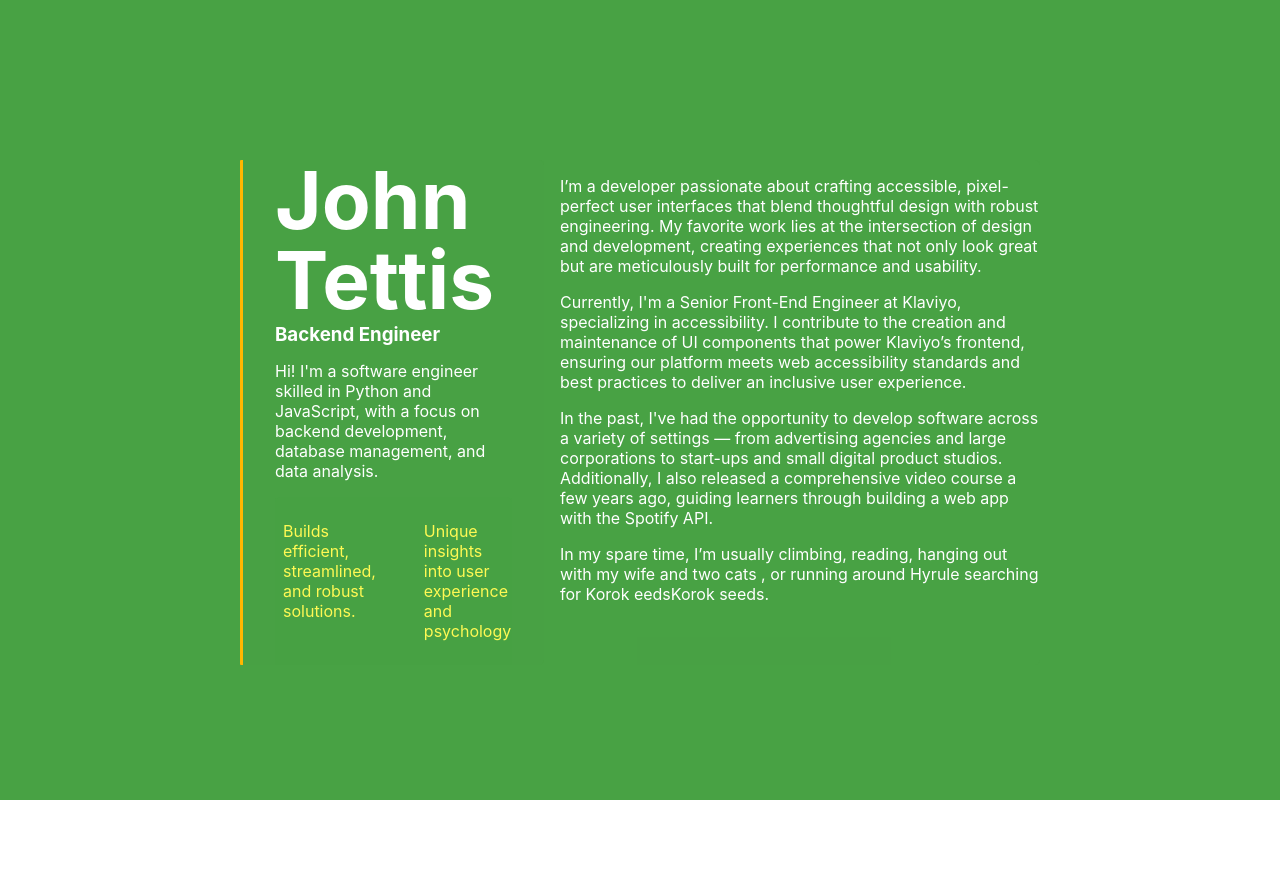
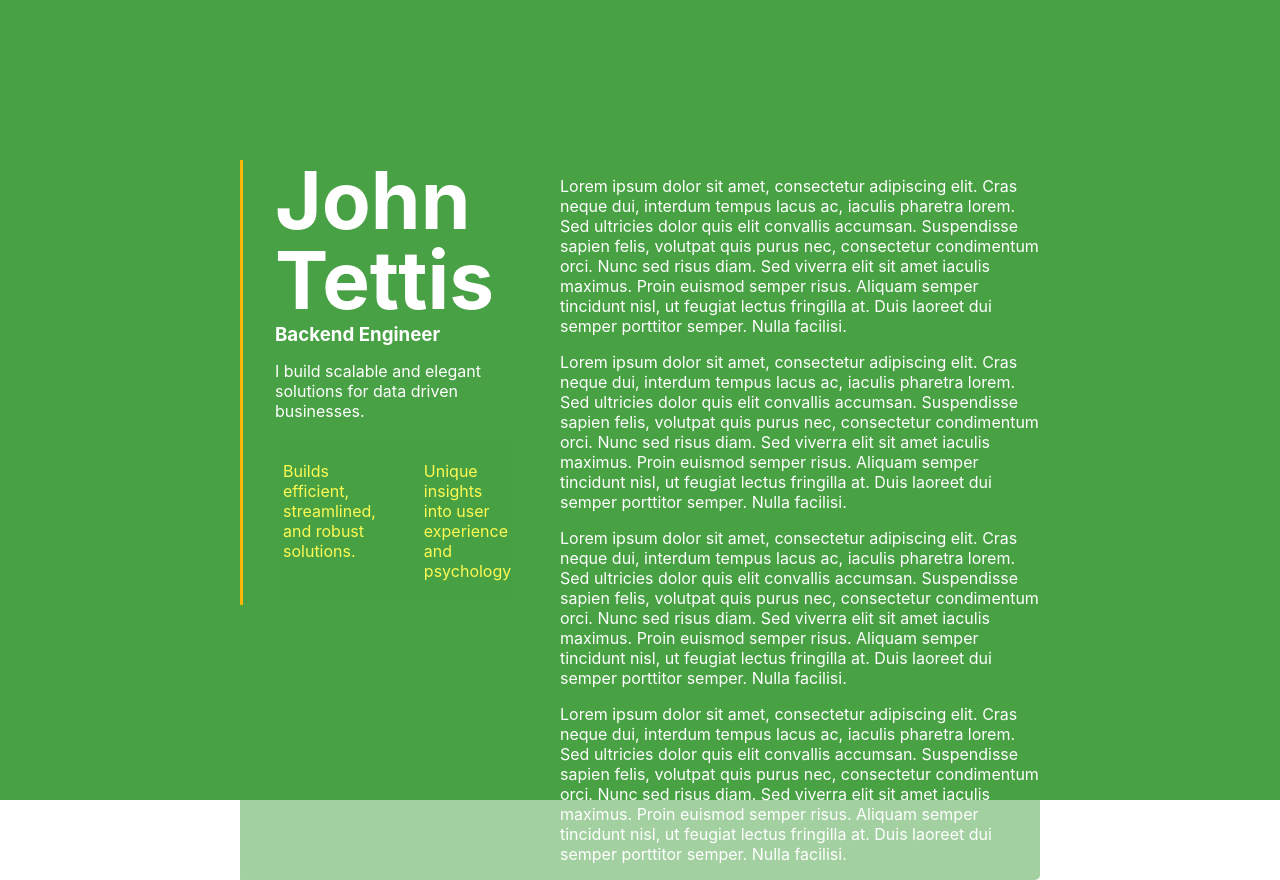
Before and after one commit to john-tettis/portfolio-updated, a React (Create React App) app: page / in a window 1280 px wide. Before the commit the page ends 800 px from the top, so only its background shows below. Built offline with nearby package versions, Linux system fonts and the light colour scheme.

Commit message:
added content for scroll section, updated bio description

```diff
--- a/src/Components/Bio.js
+++ b/src/Components/Bio.js
@@ -9,9 +9,7 @@ const Bio = ()=>{
             <h1 className='name slide-in one'>John Tettis</h1>
             <h3 className='title slide-in one'>Backend Engineer</h3>
             <div>
-            <p className="desc slide-in two"> <bold>Hi!</bold> I'm a software engineer skilled in Python and JavaScript, with a focus on backend development, database management, and data analysis.
-
-                 </p>
+            <p className="desc slide-in two"> I build scalable and elegant solutions for data driven businesses. </p>
                 <div className="desc-container slide-in three">
                     <div className='sub-desc'>
                         <p>
--- a/src/Components/ScrollSection.js
+++ b/src/Components/ScrollSection.js
@@ -7,34 +7,42 @@ const ScrollSection= ({children})=>{
 
     return(
     <div className='scroll-section'>
-        <p>
-                I’m a developer passionate about crafting accessible, pixel-perfect user interfaces that blend thoughtful design with robust engineering.
-            My favorite work lies at the intersection of design and development,
-            creating experiences that not only look great but are meticulously built for performance and usability.
+        <p className="fade-in">
+        Lorem ipsum dolor sit amet, consectetur adipiscing elit.
+         Cras neque dui, interdum tempus lacus ac, iaculis pharetra lorem. Sed ultricies dolor quis elit
+         convallis accumsan. Suspendisse sapien felis, volutpat quis purus nec, consectetur condimentum orci.
+          Nunc sed risus diam. Sed viverra elit sit amet iaculis maximus. Proin euismod semper risus. Aliquam semper
+           tincidunt nisl, ut feugiat lectus fringilla at. Duis laoreet dui semper porttitor semper. Nulla facilisi.
         </p>
 
-        <p>
-                Currently, I'm a Senior Front-End Engineer at Klaviyo, specializing in accessibility.
-            I contribute to the creation and maintenance of UI components that power Klaviyo’s frontend,
-            ensuring our platform meets web accessibility standards and best
-            practices to deliver an inclusive user experience.
+        <p className="fade-in">
+        Lorem ipsum dolor sit amet, consectetur adipiscing elit.
+         Cras neque dui, interdum tempus lacus ac, iaculis pharetra lorem. Sed ultricies dolor quis elit
+         convallis accumsan. Suspendisse sapien felis, volutpat quis purus nec, consectetur condimentum orci.
+          Nunc sed risus diam. Sed viverra elit sit amet iaculis maximus. Proin euismod semper risus. Aliquam semper
+           tincidunt nisl, ut feugiat lectus fringilla at. Duis laoreet dui semper porttitor semper. Nulla facilisi.
         </p>
 
 
-        <p>
-                In the past, I've had the opportunity to develop software across a variety of settings
-            — from advertising agencies and large corporations to start-ups and small digital product studios.
-            Additionally, I also released a comprehensive video course a few years ago, guiding learners
-            through building a web app with the Spotify API.
+
+        <p className="fade-in">
+        Lorem ipsum dolor sit amet, consectetur adipiscing elit.
+         Cras neque dui, interdum tempus lacus ac, iaculis pharetra lorem. Sed ultricies dolor quis elit
+         convallis accumsan. Suspendisse sapien felis, volutpat quis purus nec, consectetur condimentum orci.
+          Nunc sed risus diam. Sed viverra elit sit amet iaculis maximus. Proin euismod semper risus. Aliquam semper
+           tincidunt nisl, ut feugiat lectus fringilla at. Duis laoreet dui semper porttitor semper. Nulla facilisi.
         </p>
 
-        <p>
-                In my spare time, I’m usually climbing,
-            reading, hanging out with my wife and two cats
-            , or running around Hyrule searching for Korok
-            eedsKorok seeds.
+
+        <p className="fade-in">
+        Lorem ipsum dolor sit amet, consectetur adipiscing elit.
+         Cras neque dui, interdum tempus lacus ac, iaculis pharetra lorem. Sed ultricies dolor quis elit
+         convallis accumsan. Suspendisse sapien felis, volutpat quis purus nec, consectetur condimentum orci.
+          Nunc sed risus diam. Sed viverra elit sit amet iaculis maximus. Proin euismod semper risus. Aliquam semper
+           tincidunt nisl, ut feugiat lectus fringilla at. Duis laoreet dui semper porttitor semper. Nulla facilisi.
         </p>
-        </div>
+
+    </div>
 
 
     )
```
